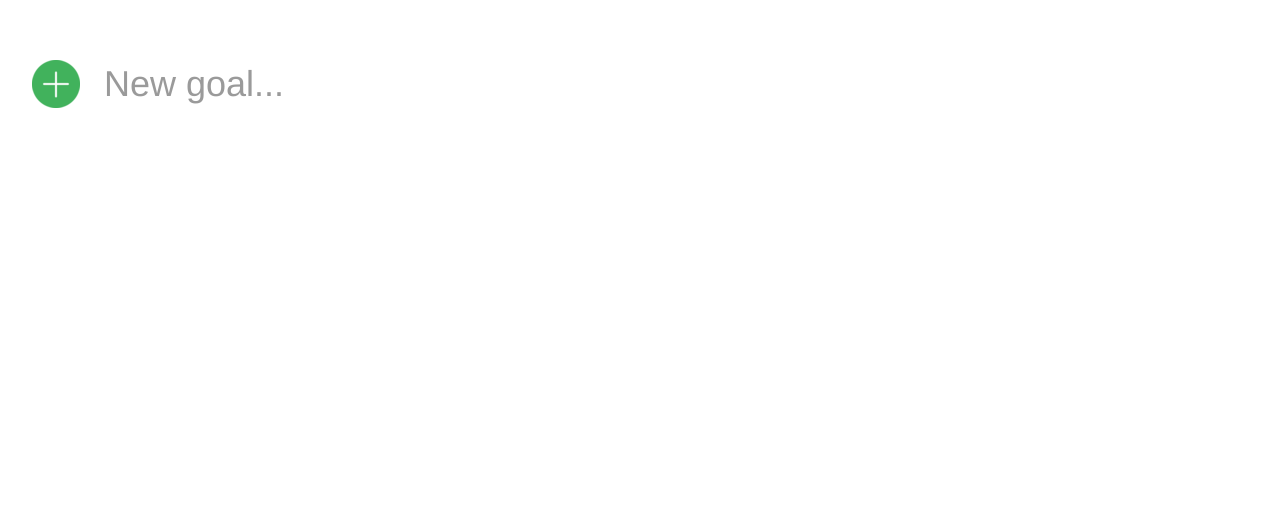
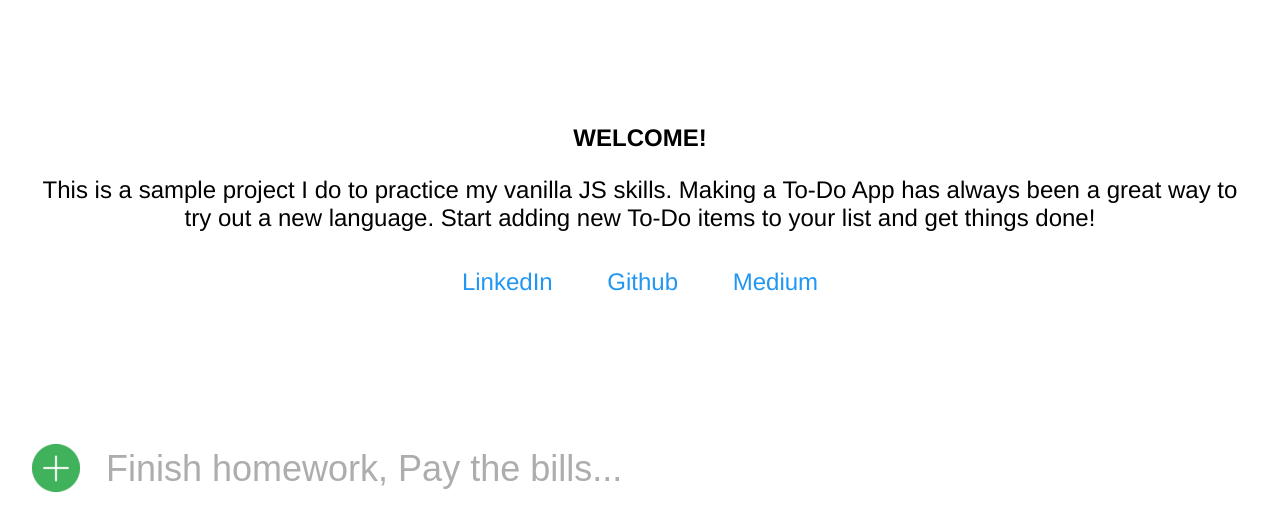
Before and after one commit to recepinanc/todo-js, a plain HTML site: page index.html in a window 1280 px wide. Drawn offline with Linux system fonts and the light colour scheme; files whose address does not match are found by name.

Commit message:
Change some style and add a input field instead of an unpleasent prompt. Basic structure is completed.

```diff
--- a/css/style.css
+++ b/css/style.css
@@ -1,5 +1,32 @@
 html, body {
 	font: 24px 'Helvetica Neue', Helvetica, Arial, sans-serif;
+}
+
+.intro {
+	text-align: center;
+	margin: 100px auto;
+	font-weight: 700;
+	padding: 24px
+}
+
+.intro p {
+	font-weight: 300;
+}
+
+.links {
+	margin-top: 36px;
+}
+
+.intro a {
+	text-decoration: none;
+	cursor: pointer;
+	font-weight: 300;
+	color: #2196f3;
+	margin: 0 24px;
+}
+
+.intro a:visited {
+	color: #2196f3;
 }
 
 #new-goal-section {
@@ -24,9 +51,40 @@ html, body {
 	top: calc(50% - 24px);
 }
 
+#new-goal-title-input {
+	border: none;
+	line-height: 1.2;
+	font-size: 36px;
+	height: 48px;
+	color: #4d4d4d;
+	position: absolute;
+	font-weight: 300;
+	width: calc(100vw - 136px);
+}
+
+#new-goal-title-input:focus {
+	outline: none;
+}
+
+#new-goal-title-input::placeholder {
+	color: #4d4d4d75;
+}
+
+#new-goal-input-container {
+	padding: 24px;
+}
+
+#new-goal-btn::before {
+	content: url(/Users/recepinanc/work/js/task-management-app/assets/images/plus.png);
+	position: relative;
+	margin-right: 24px;
+	top: calc(50% - 12px);
+}
+
 .goal {
-	height: 100px;
+	height: 36px;
 	width: 100%;
+	padding: 24px;
 }
 
 .goalContainer {
--- a/index.html
+++ b/index.html
@@ -2,15 +2,25 @@
 <html>
     <head>
         <meta charset="utf-8">
-        <meta name="description" content="">
+        <meta name="description" content="A todo application to practice my vanilla JS skills. :)">
         <meta name="viewport" content="width=device-width, initial-scale=1">
         <title>Achive your Goals!</title>
         <link rel="stylesheet" href="css/style.css">
         <script src="js/index.js"></script>
     </head>
     <body>
-    	<div id="new-goal-section">
-    		<span id="new-goal-title">New goal...</span>
+    	<div class="intro">
+			WELCOME!
+			<p>This is a sample project I do to practice my vanilla JS skills. Making a To-Do App has always been a great way to try out a new language. Start adding new To-Do items to your list and get things done!</p>
+    		<div class="links">
+    			<a href="https://www.linkedin.com/in/recepinanc/">LinkedIn</a>
+    			<a href="https://www.https://github.com/recepinanc">Github</a>
+    			<a href="https://medium.com/@recepinancc">Medium</a>
+    		</div>
+    	</div>
+    	<div id="new-goal-input-container">
+    		<span id="new-goal-btn"></span>
+    		<input id="new-goal-title-input" type="text" placeholder="Finish homework, Pay the bills..." ></input>
     	</div>
     	<div id="goals">
     		<span id="goals-end"/>
--- a/js/index.js
+++ b/js/index.js
@@ -6,14 +6,21 @@ function Goal(title, status = 'TODO') {
 var goals = []
 
 function createGoal() {
-	var title = prompt('Whats the title?');
+	var title = document.getElementById("new-goal-title-input").value;
 	var goal = new Goal(title);
 	goals.push(goal);
 	updateGoals();
+	document.getElementById("new-goal-title-input").value = '';
 }
 
 window.onload = function() {
-	document.getElementById("new-goal-section").addEventListener("click", createGoal);
+	document.getElementById("new-goal-title-input").value = '';
+	document.getElementById("new-goal-btn").addEventListener("click", createGoal);
+	document.getElementById("new-goal-title-input").addEventListener("keypress", function(e) {
+		if (e.key === 'Enter') {
+			createGoal();
+		}
+	});
 }
 
 function updateGoals() {
```
